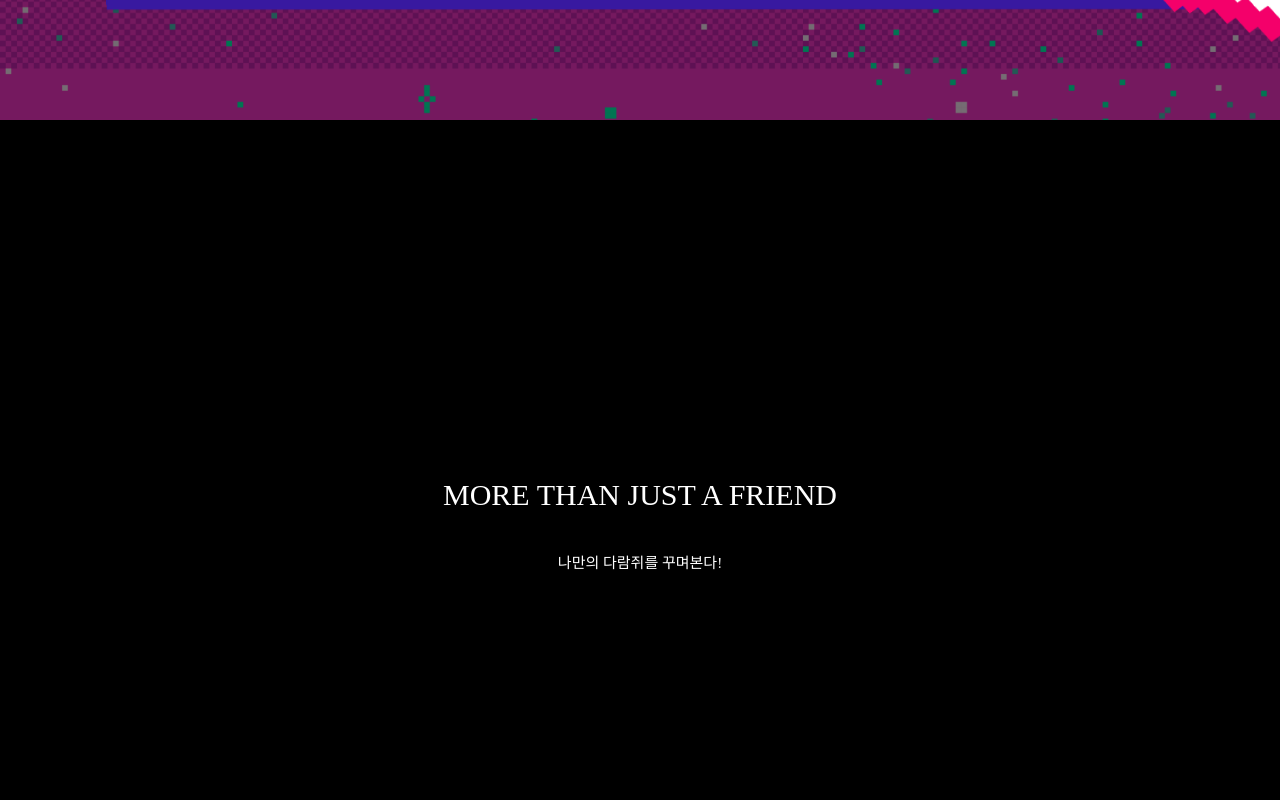
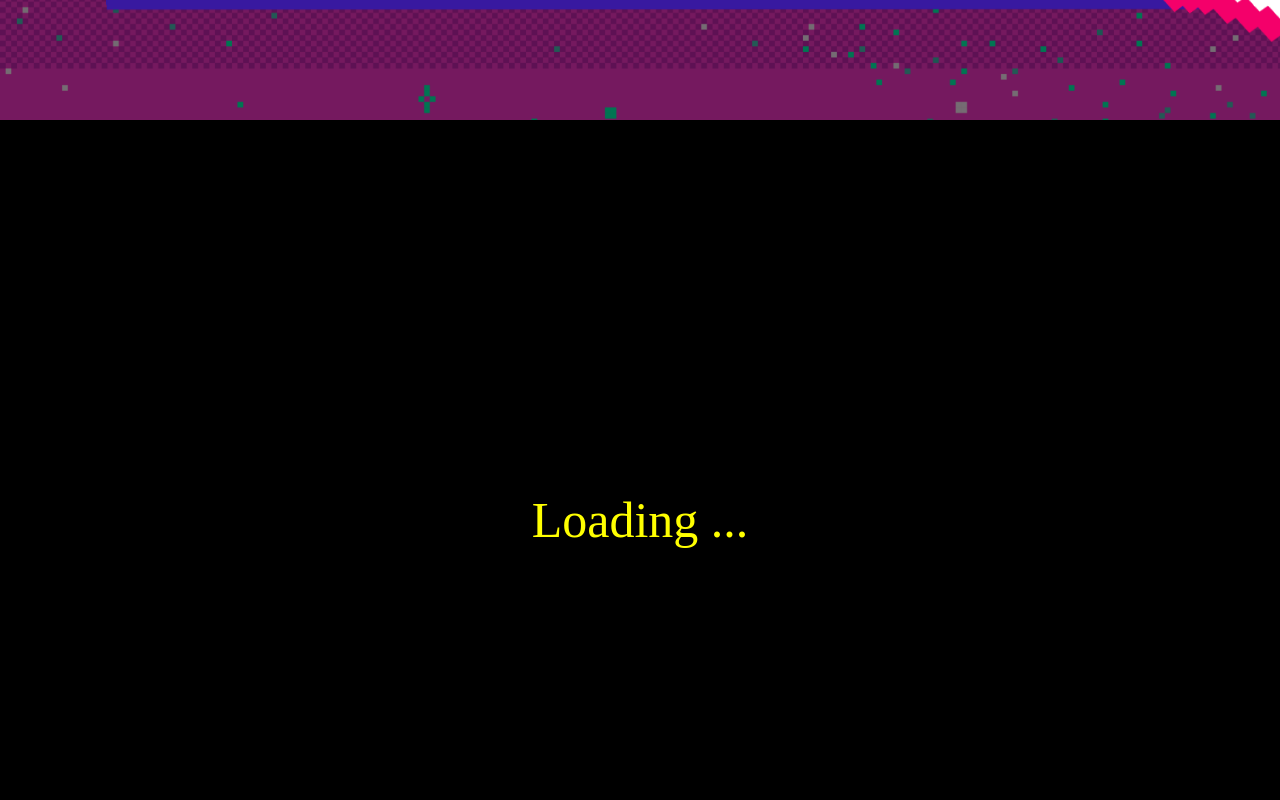
Before and after one commit to klucas33/avatar_nft, a React (Create React App) app: page / in a window 1280 px wide. Shown: the part 680-1480 px from the top of the page. Built offline with nearby package versions, Linux system fonts and the light colour scheme; a web font is replaced by a local one.

Commit message:
new changes

```diff
--- a/src/components/About.jsx
+++ b/src/components/About.jsx
@@ -1,4 +1,5 @@
 import React from "react";
+import { useState } from "react";
 import styled from "styled-components";
 
 const Container = styled.div`
@@ -6,12 +7,55 @@ const Container = styled.div`
   background-color: black;
 `;
 
+const Span = styled.div`
+  display: flex;
+  flex-direction: row;
+  align-items: center;
+`;
+
+const Title = styled.h1`
+  width: 100%;
+`;
+
+const Content = styled.p`
+  margin-left: 20px;
+  font-size: 20px;
+`;
+
+const LinkTo = styled.div`
+  margin-top: 20px;
+  width: 100px;
+  background-color: tomato;
+  height: 40px;
+  display: flex;
+  align-items: center;
+  justify-content: center;
+  border-radius: 20px;
+  cursor: pointer;
+`;
+
 export default function About() {
+  const [state, setState] = useState(false);
+
+  const togglePopup = () => {
+    setState(!state);
+  };
   return (
     <Container id="5">
       <article>
-        <h1>MORE THAN JUST A FRIEND</h1>
-        <p>나만의 다람쥐를 꾸며본다!</p>
+        <Span>
+          <Title>gmail계정 :</Title>
+          <Content>OnePickOfficial@gmail.com</Content>
+        </Span>
+        <Span>
+          <Title>디코 :</Title>
+          <Content>https://discord.gg/AfcThxtea7</Content>
+        </Span>
+        <Span>
+          <Title>트위터 :</Title>
+          <Content>https://twitter.com/OfficialOnePick</Content>
+        </Span>
+        <LinkTo onClick={togglePopup}>Contact us</LinkTo>
       </article>
     </Container>
   );
--- a/src/components/Footer.jsx
+++ b/src/components/Footer.jsx
@@ -39,7 +39,6 @@ export default function Footer() {
         <Line>
           <TEXT>&copy;&nbsp; ONE_Pick All Right Reserved</TEXT>
           <TEXT>ONE_Pick 이용약관</TEXT>
-          <TEXT>개인정보방침</TEXT>
           <TEXT>파트너십 문의</TEXT>
         </Line>
         <div className="row" onClick={goTop}>
--- a/src/components/Main.jsx
+++ b/src/components/Main.jsx
@@ -1,13 +1,49 @@
 import React from "react";
 import "../styles/main.css";
+import styled from "styled-components";
+import { useState } from "react";
+
+const Container = styled.main`
+  position: relative;
+`;
+
+const Box = styled.div`
+  width: 900px;
+  height: 600px;
+  background-color: yellow;
+  margin-top: 20px;
+`;
+
+const Loading = styled.div`
+  position: absolute;
+  height: 100%;
+  width: 100%;
+  top: 0;
+  left: 0;
+  color: yellow;
+  display: flex;
+  align-items: center;
+  justify-content: center;
+  font-size: 50px;
+`;
 
 export default function Main() {
+  const [isLoading, setIsLoaindg] = useState(false);
   return (
+    <>
+      {isLoading ? (
         <main id="2">
           <article>
             <h1>MORE THAN JUST A FRIEND</h1>
             <p>나만의 다람쥐를 꾸며본다!</p>
+            <Box />
           </article>
         </main>
+      ) : (
+        <Container id="2">
+          <Loading>Loading ...</Loading>
+        </Container>
+      )}
+    </>
   );
 }
```
Also changed, not shown: src/components/Contact.jsx (added, +15 -0 lines). Lines whose indentation alone changed are shown as unchanged.
